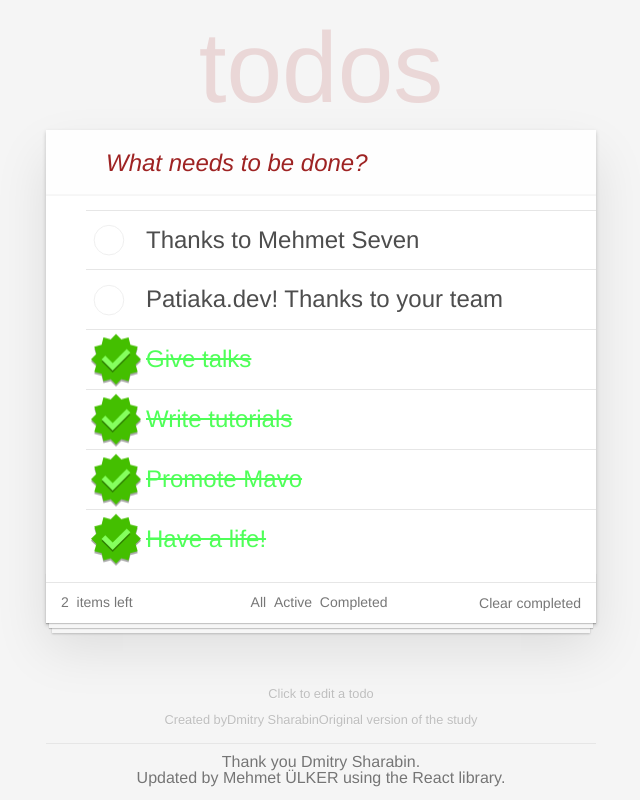
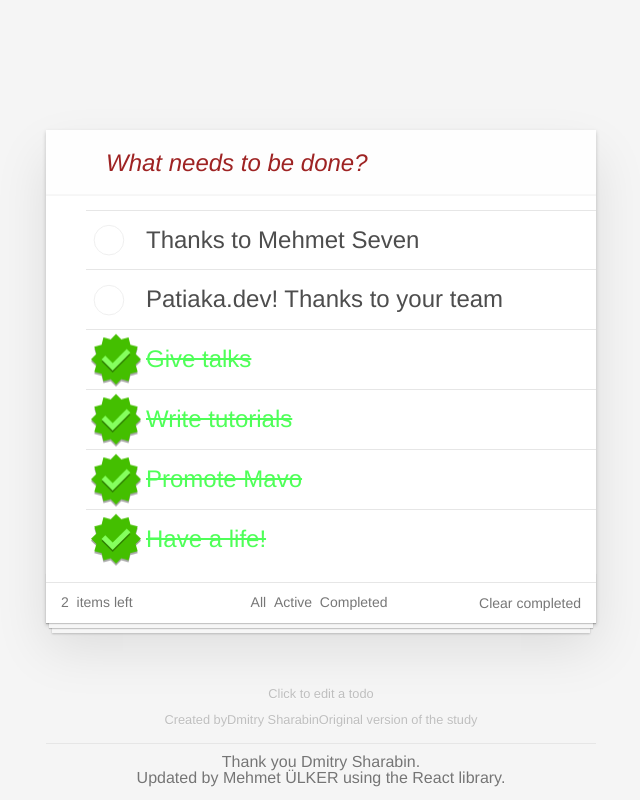
Before and after one commit to mehmetulker/react-todo, a React (Vite) app: page / in a window 1280 px wide. Shown: the whole page, without its empty margins (319-959 px from the left). Built offline with nearby package versions, Linux system fonts and the light colour scheme.

Commit message:
Update TodoForm.jsx

```diff
--- a/src/components/TodoForm.jsx
+++ b/src/components/TodoForm.jsx
@@ -54,7 +54,7 @@ function TodoForm({
   return (
     <div>
       <header className="header">
-        <h1>todos</h1>
+                {/* <h1>todos</h1> */}
         {taskFromUpdate ? (
           <form onSubmit={onSubmit}>
             <input
```
